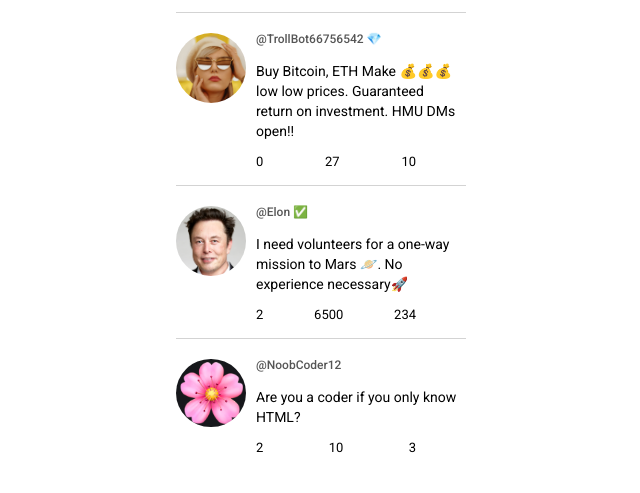
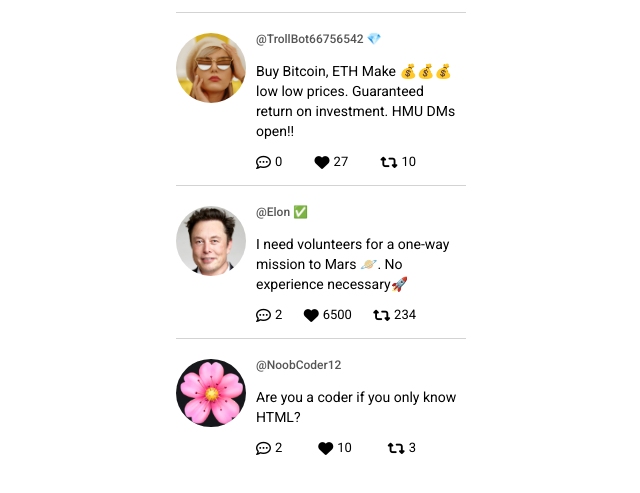
Before and after one commit to PeterBaranec/XTweet, a plain HTML site: page index.html in a window 1280 px wide. Shown: the part 197-690 px from the top of the page, without its empty margins (319-959 px from the left). Drawn offline with nearby package versions, Linux system fonts and the light colour scheme.

Commit message:
font awesome icons

```diff
--- a/index.html
+++ b/index.html
@@ -8,6 +8,10 @@
 	<link rel="preconnect" href="https://fonts.googleapis.com">
 	<link rel="preconnect" href="https://fonts.gstatic.com" crossorigin>
 	<link href="https://fonts.googleapis.com/css2?family=Roboto:wght@400;500;600&display=swap" rel="stylesheet">
+	<!--Font Awesome -->
+	<link rel="stylesheet" href="https://cdnjs.cloudflare.com/ajax/libs/font-awesome/6.5.1/css/all.min.css"
+		integrity="sha512-DTOQO9RWCH3ppGqcWaEA1BIZOC6xxalwEsw9c2QQeAIftl+Vegovlnee1c9QX4TctnWMn13TZye+giMm8e2LwA=="
+		crossorigin="anonymous" referrerpolicy="no-referrer" />
 </head>
 
 <body>
--- a/index.js
+++ b/index.js
@@ -22,12 +22,15 @@
             <p class="tweet-text">${tweet.tweetText}</p>
             <div class="tweet-details">
                 <span class="tweet-detail">
+                <i class="fa-regular fa-comment-dots"></i>
                     ${tweet.replies.length}
                 </span>
                 <span class="tweet-detail">
+                <i class="fa-solid fa-heart"></i>
                     ${tweet.likes}
                 </span>
                 <span class="tweet-detail">
+                <i class="fa-solid fa-retweet"></i>
                     ${tweet.retweets}
                 </span>
             </div>
```
